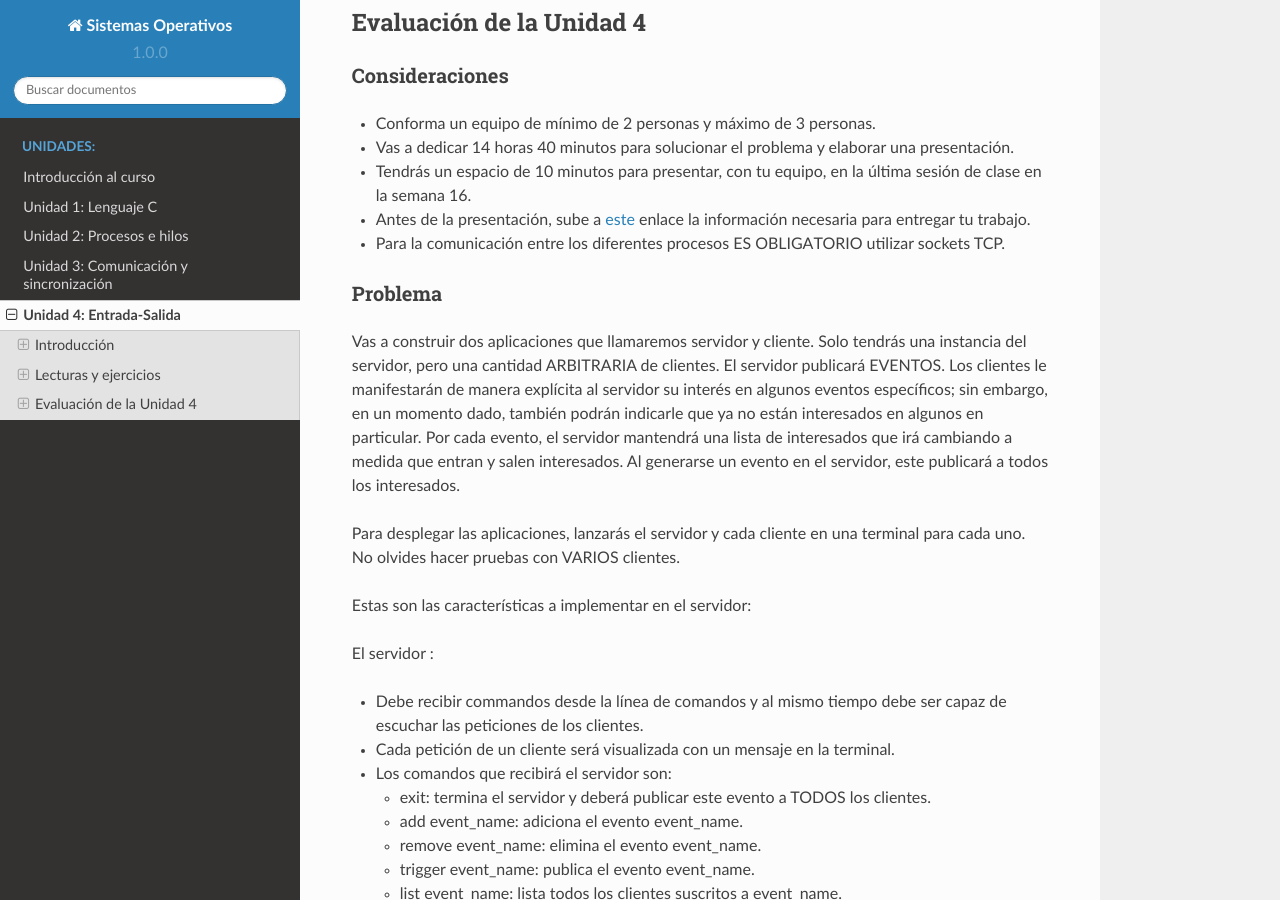
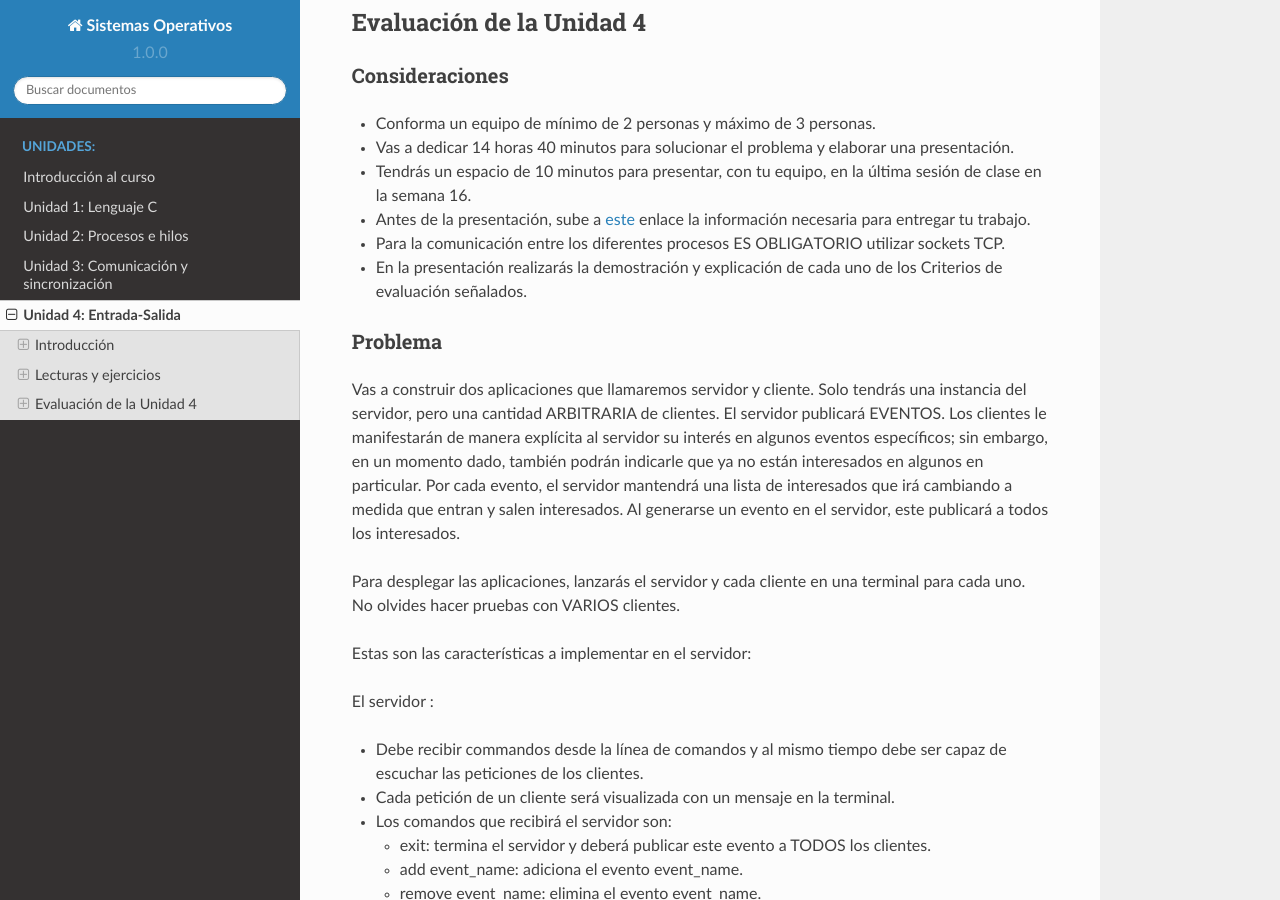
Before and after one commit to juanferfranco/sistemasoperativos, a Sphinx documentation site: the page built from docs/_unidad4/unidad4.rst, in a window 1280 px wide and 900 px high, scrolled down 6185 px. Built offline with Sphinx 7.4.7 and the Read the Docs theme 2.0.0, drawn with Linux system fonts in a browser that asks for light colours; pages that are not in the unit, such as notebooks, are missing from menus.

Commit message:
Update Unit 4 eval

```diff
--- a/docs/_unidad4/unidad4.rst
+++ b/docs/_unidad4/unidad4.rst
@@ -366,6 +366,8 @@ Consideraciones
 * Antes de la presentación, sube a `este <https://forms.office.com/r/KPmfnvFpfn>`__
   enlace la información necesaria para entregar tu trabajo.
 * Para la comunicación entre los diferentes procesos ES OBLIGATORIO utilizar sockets TCP.
+* En la presentación realizarás la demostración y explicación de cada uno de los Criterios
+  de evaluación señalados.
 
 Problema
 ************
```
